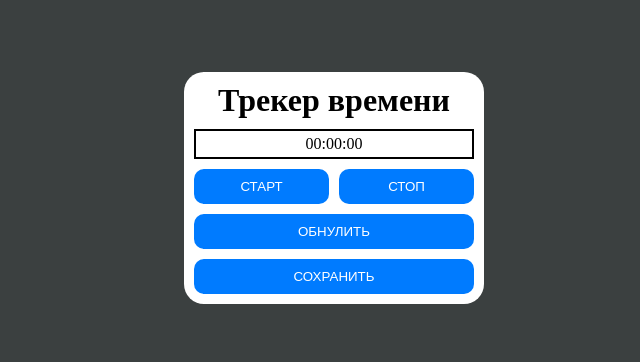
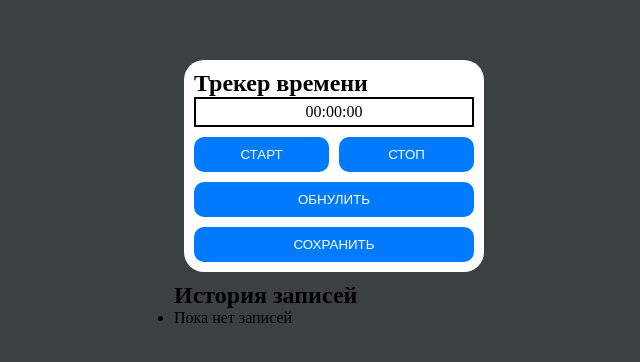
Before and after one commit to vlds22/vlds22.github.io, a plain HTML site: page index.html in a window 1280 px wide. Shown: the part 212-574 px from the top of the page, without its empty margins (306-946 px from the left). Drawn offline with Linux system fonts and the light colour scheme.

Commit message:
Update index.html

```diff
--- a/index.html
+++ b/index.html
@@ -7,15 +7,23 @@
     <link rel="stylesheet" href="style.css">
 </head>
 <body>
-    <div class="timer">
-        <h1>Трекер времени</h1>
-        <div class="stopwatch"><span id="timerDisplay">00:00:00</span></div>
-            <div class="buttons">
+    <div class="app">
+        <div class="timer">
+            <h2>Трекер времени</h2>
+            <div class="stopwatch"><span id="timerDisplay">00:00:00</span></div>
+                <div class="buttons">
                 <button id="btn-start">СТАРТ</button>
                 <button id="btn-stop">СТОП</button>
                 <button id="btn-reset">ОБНУЛИТЬ</button>
                 <button id="btn-save">СОХРАНИТЬ</button>
-            </div>
+                </div>
+        </div>
+        <div class="history">
+                <h2>История записей</h2>
+                <ul class="session-list" id="session-list">
+                <li>Пока нет записей</li>
+                </ul>
+        </div>
     </div>
     <script src="script.js"></script>
 </body>
```
